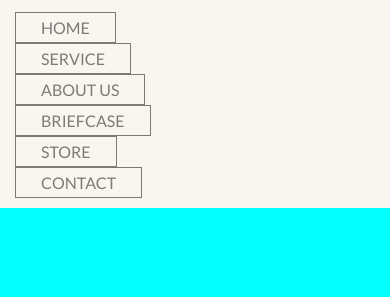
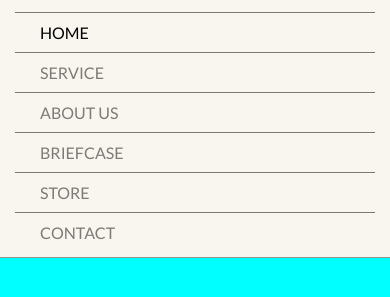
Before and after one commit to jhonv4sq/web_cozy, a website: page index.html in a window 390 px wide. Shown: the part 45-342 px from the top of the page. Drawn offline with Linux system fonts and the light colour scheme.

Commit message:
navbar css update

```diff
--- a/index.html
+++ b/index.html
@@ -15,13 +15,14 @@
 
 </head>
 <body class="lato">
+    <!-- menu de navegación  -->
     <nav class="nav-menu">
         <div class="container">
             <div class="brand">
                 <span>COZYSTUDIOS</span>
             </div>
             <ul class="nav-list block">
-                <li><a href="#">home</a> </li>
+                <li class="active"><a href="#">home</a> </li>
                 <li><a href="#">service</a></li>
                 <li><a href="#">about us</a></li>
                 <li><a href="#">briefcase</a></li>
--- a/src/nav.css
+++ b/src/nav.css
@@ -20,6 +20,9 @@
     display: block;
     margin: 0px;
     font-size: 1.25rem;
+    -webkit-box-sizing: border-box;
+    -moz-box-sizing: border-box;
+    box-sizing: border-box;
 }
 .nav-menu div .nav-list{
     margin: 0px;
@@ -49,18 +52,10 @@
     text-decoration: none;
     color: rgba(0, 0, 0, 0.5);
 }
-.nav-menu div .nav-list li a:hover{
-    color: rgba(0, 0, 0, 0.7);
+.nav-menu div .nav-list li a:hover,
+.nav-menu div .nav-list li.active a{
+    color: rgb(0, 0, 0);
 }
-
-/* .nav-list::-webkit-scrollbar{
-    background-color: rgba(0, 0, 0, 0);
-    height: 7px;
-}
-.nav-list::-webkit-scrollbar-thumb{
-    background-color: rgba(159, 156, 156, 0.5);
-    border-radius: 25px;
-} */
 
 @media (max-width: 820px) {
     .nav-menu{
@@ -69,15 +64,23 @@
     .nav-menu div{
         flex-direction: column;
     }
+    .nav-menu div .brand{
+        padding-bottom: 15px;
+    }
     .nav-menu div .nav-list{
         padding: 0px;
-        margin-top: 20px;
+        padding-top: 10px;
+        border-top: 1px solid rgba(0, 0, 0, 0.3);
+    }
+    .nav-menu div .nav-list.block{
+        border-top: 0px;
     }
 }
 
 @media (max-width: 576px) {
     .nav-menu{
-        padding-bottom: 10px;
+        padding-bottom: 5px;
+        border-bottom: 1px solid rgba(0, 0, 0, 0.4);
     }
     .nav-menu div{
         flex-direction: column;
@@ -89,12 +92,26 @@
         align-items: center;
     }
     .nav-menu div .nav-list{
-        margin-top: 15px;
+        margin-top: 0px;
         width: 100%;
         display: flex;
         align-items: flex-start;
         list-style: none;
         flex-direction: column;
         padding: 0px;
+        overflow-y: auto;
     }
+    .nav-menu div .nav-list li{
+        width: 100%;
+    }
+    .nav-menu div .nav-list li a{
+        padding-top: 10px;
+        padding-bottom: 10px;
+        text-align: left;
+    }
+    .nav-menu div .nav-list.block li{
+        border: 0px;
+        border-top: 1px solid rgba(0, 0, 0, 0.5);
+    }
+
 }
```
